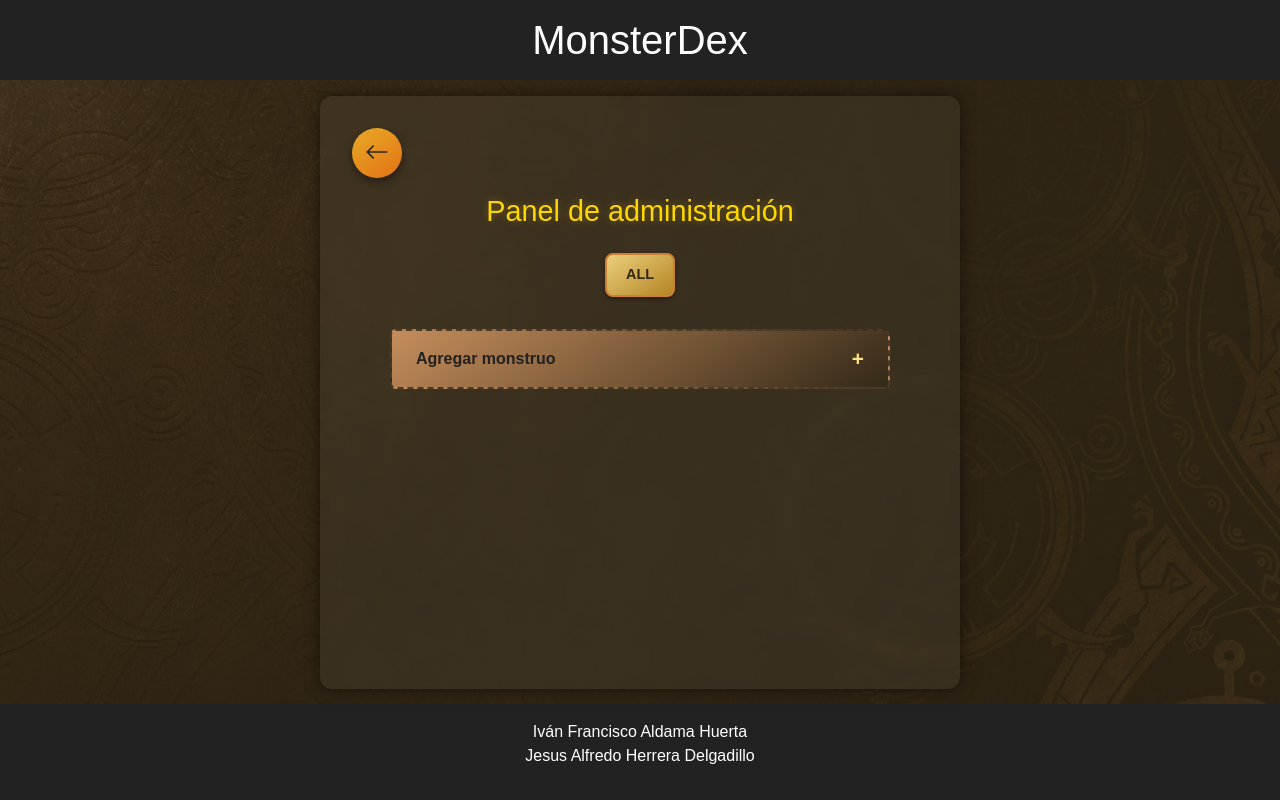
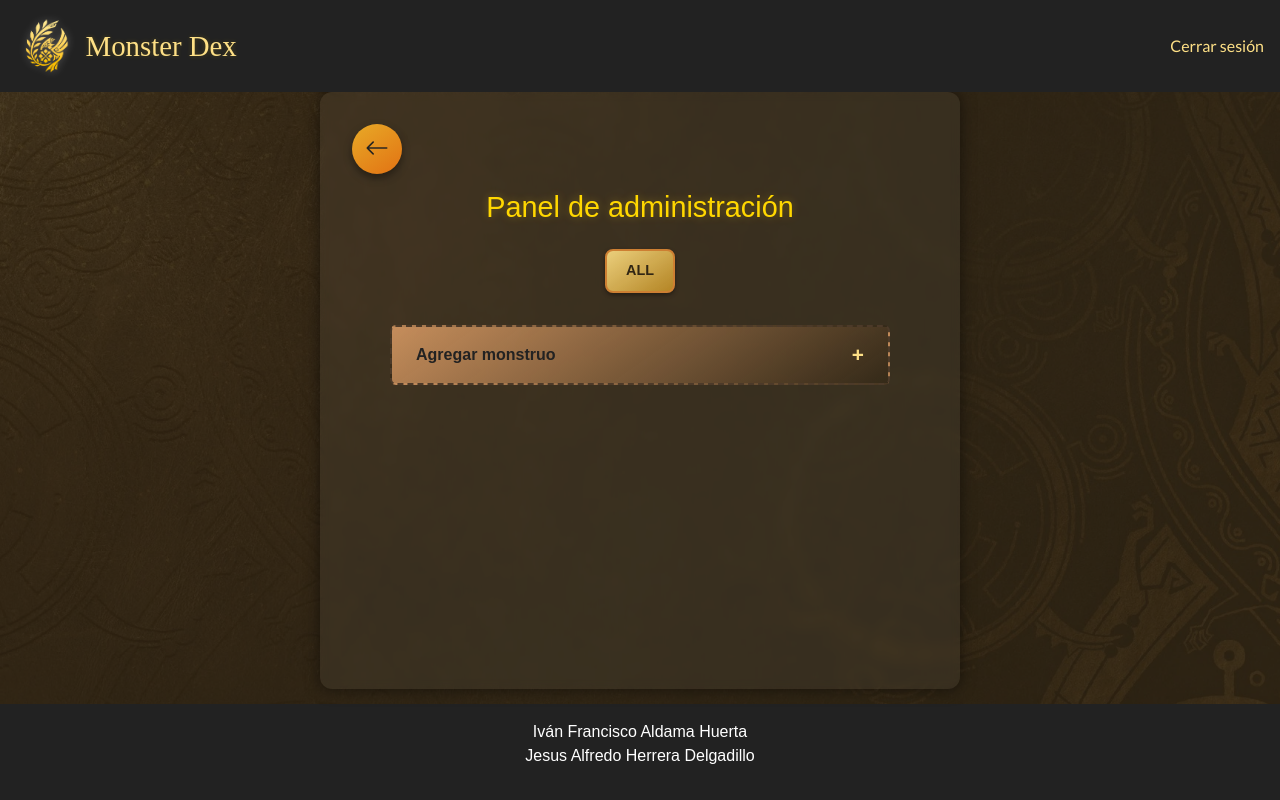
Before and after one commit to Saiba73/Bestiario, a website: page Frontend/html/panel.html in a window 1280 px wide. Drawn offline with nearby package versions, Linux system fonts and the light colour scheme; no server answers; a web font is replaced by a local one.

Commit message:
Se actualizó el Header y se agregó JS al index.js y panel.js para manejar botones al ttener sesion iniciada o cerrada

```diff
--- a/Frontend/css/index.css
+++ b/Frontend/css/index.css
@@ -69,25 +69,39 @@ body {
 }
 
 .header__admin-btn {
-  background: linear-gradient(135deg, var(--amarillo), var(--naranja));
-  color: var(--negro);
+  position: relative;
+  background: none;
   border: none;
-  padding: 0.5rem 1rem;
-  border-radius: 8px;
-  font-weight: bold;
+  padding: 0;
+  margin-left: 1rem;
   font-family: var(--fuente-texto);
-  font-size: 0.9rem;
+  font-size: 1rem;
+  color: var(--crema);
+  text-decoration: none;
   cursor: pointer;
-  transition: all 0.3s ease;
-  box-shadow: 0 2px 4px rgba(0, 0, 0, 0.2);
-  text-decoration: none;
+  transition: color 0.3s ease;
+  font-weight: normal;
+}
+
+.header__admin-btn::after {
+  content: '';
+  position: absolute;
+  left: 0;
+  bottom: -2px;
+  width: 100%;
+  height: 2px;
+  background: var(--oro);
+  transform: scaleX(0);
+  transform-origin: left;
+  transition: transform 0.3s ease;
 }
 
 .header__admin-btn:hover {
-  transform: translateY(-2px);
-  box-shadow: 0 4px 8px rgba(0, 0, 0, 0.3);
-  background: linear-gradient(135deg, var(--naranja), var(--amarillo));
-  transition: 0.3s ease;
+  color: var(--oro);
+}
+
+.header__admin-btn:hover::after {
+  transform: scaleX(1);
 }
 
 .banner {
@@ -357,6 +371,11 @@ body {
   overflow: hidden;
 }
 
+.d-none {
+  display: none !important;
+}
+
+
 .monster-card--add::before {
   content: '';
   position: absolute;
--- a/Frontend/css/panel.css
+++ b/Frontend/css/panel.css
@@ -42,19 +42,83 @@ body::before {
   z-index: -1;
 }
 
+/* Contenedor del header */
 .header {
   background-color: var(--negro);
   color: white;
   padding: 1rem;
-  text-align: center;
   position: sticky;
   top: 0;
   z-index: 100;
-  margin-bottom: 1rem;
+  display: flex;
+  justify-content: space-between;
+  align-items: center;
 }
 
+.header__logo {
+  display: flex;
+  align-items: center;
+  gap: 0.6rem;
+  text-decoration: none;
+  transition: transform 0.3s ease, box-shadow 0.3s ease;
+}
+
+.header__logo:hover {
+  transform: scale(1.03);
+  filter: drop-shadow(0 4px 8px rgba(241, 205, 0, 0.833));
+}
+
+/* Imagen del logo */
+.header__logo-img {
+  width: 60px;
+  height: 60px;
+  object-fit: contain;
+  filter: drop-shadow(0 0 4px rgba(255, 255, 255, 0.3));
+}
+
+/* Título "Monster Dex" */
 .header__title {
   margin: 0;
+  font-family: var(--fuente-logo);
+  font-size: 1.8rem;
+  color: var(--crema);
+  text-shadow: 0 0 5px rgba(255, 215, 0, 0.2);
+}
+
+.header__admin-btn {
+  position: relative;
+  background: none;
+  border: none;
+  padding: 0;
+  margin-left: 1rem;
+  font-family: var(--fuente-texto);
+  font-size: 1rem;
+  color: var(--crema);
+  text-decoration: none;
+  cursor: pointer;
+  transition: color 0.3s ease;
+  font-weight: normal;
+}
+
+.header__admin-btn::after {
+  content: '';
+  position: absolute;
+  left: 0;
+  bottom: -2px;
+  width: 100%;
+  height: 2px;
+  background: var(--oro);
+  transform: scaleX(0);
+  transform-origin: left;
+  transition: transform 0.3s ease;
+}
+
+.header__admin-btn:hover {
+  color: var(--oro);
+}
+
+.header__admin-btn:hover::after {
+  transform: scaleX(1);
 }
 
 .panel {
@@ -191,6 +255,15 @@ body::before {
 .panel__item:hover {
   transform: scale(1.0);
   box-shadow: 0 4px 12px rgba(0, 0, 0, 0.4);
+  box-shadow:
+    0 8px 16px rgba(0, 0, 0, 0.8),
+    0 0 20px rgba(232, 170, 39, 0.3);
+  border-color: var(--oro);
+}
+
+.panel__icon:hover {
+  transform: scale(1.05);
+  filter: drop-shadow(0 0 8px rgba(232, 170, 39, 0.5));
 }
 
 .panel__item::before {
@@ -330,6 +403,7 @@ body::before {
   box-shadow:
     0 8px 16px rgba(0, 0, 0, 0.6),
     0 0 20px rgba(118, 221, 143, 0.4);
+  color: var(--crema);
 }
 
 .panel__add-symbol {
--- a/Frontend/html/panel.html
+++ b/Frontend/html/panel.html
@@ -12,7 +12,12 @@
 </head>
 <body>
   <header class="header">
-    <h1 class="header__title">MonsterDex</h1>
+    <a href="#" class="header__logo">
+      <img src="../img/Fondos/Icono_Header.png" alt="Logo" class="header__logo-img">
+      <h1 class="header__title">Monster Dex</h1>
+    </a>
+
+    <a href="#" id="logout-btn" class="header__admin-btn">Cerrar sesión</a>
   </header>
 
   <main class="panel">
--- a/Frontend/js/login.js
+++ b/Frontend/js/login.js
@@ -12,6 +12,7 @@ document.getElementById('login-form').addEventListener('submit', async function(
     const data = await res.json();
 
     if (data.success) {
+      localStorage.setItem('isLoggedIn', 'true');
       // Redirige al panel de administración
       window.location.href = 'panel.html';
     } else {
--- a/Frontend/js/panel.js
+++ b/Frontend/js/panel.js
@@ -89,4 +89,9 @@ window.addEventListener('DOMContentLoaded', async () => {
     console.error("Error al obtener monstruos:", err.message);
     alert("Error al cargar los datos del servidor");
   }
+    // Evento para cerrar sesión desde el panel
+  document.getElementById('logout-btn')?.addEventListener('click', () => {
+    localStorage.removeItem('isLoggedIn');
+    window.location.href = '../html/index.html';
+  });
 });
```
Also changed, not shown: Frontend/html/detalles.html (+1 -1 lines), Frontend/html/index.html (+2 -2 lines), Frontend/js/index.js (+29 -28 lines).
